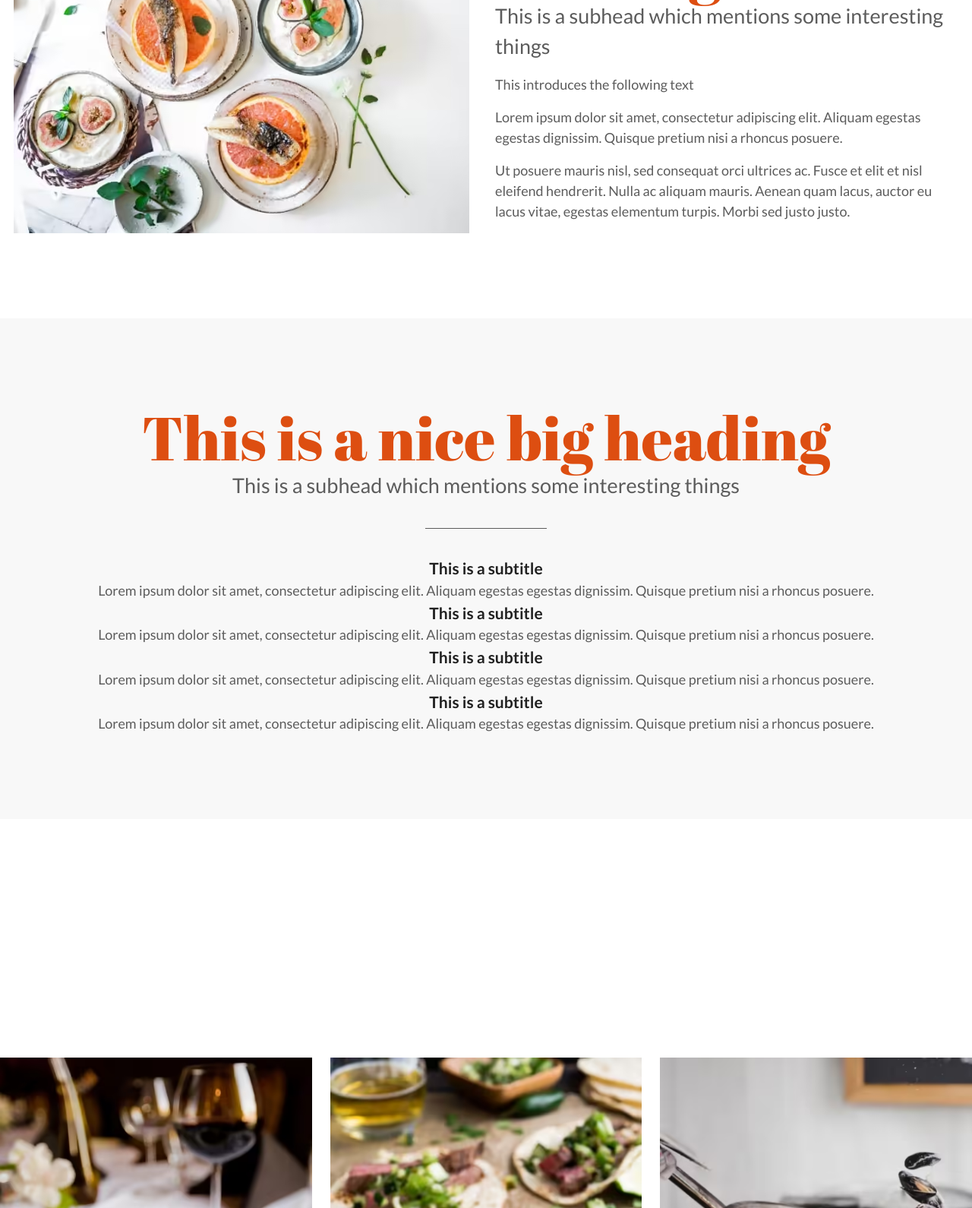
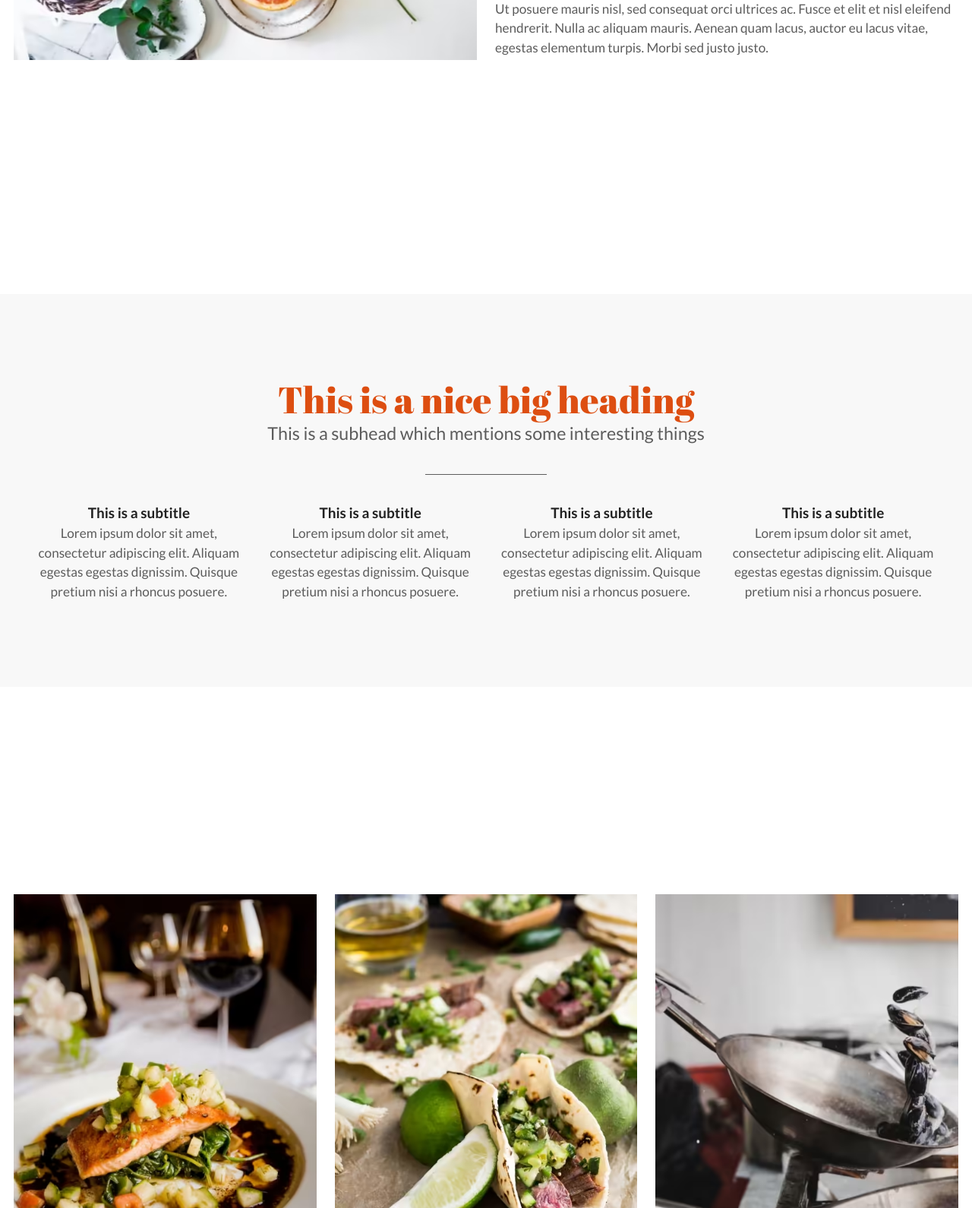
Before and after one commit to fmanimashaun/chef-services, a website built with Vite: page index.html in a window 1280 px wide. Shown: the part 1210-2800 px from the top of the page at 76% size. Built offline with nearby package versions, Linux system fonts and the light colour scheme.

Commit message:
Update the style

```diff
--- a/assets/scss/abstracts/_variables.scss
+++ b/assets/scss/abstracts/_variables.scss
@@ -36,11 +36,11 @@ $ff-base: "Lato", sans-serif;
 $ff-accent: "Abril Fatface", serif;
 
 $font-sizes: (
-  800: 5rem,
-  700: 3.75rem,
-  600: 1.6875rem,
-  500: 1.3125rem,
-  400: 1.125rem,
+  800: clamp(2.5rem, 1.8932rem + 2.589vi, 5rem),
+  700: clamp(2rem, 1.5752rem + 1.8123vi, 3.75rem),
+  600: clamp(1.125rem, 0.9885rem + 0.5825vi, 1.6875rem),
+  500: clamp(1rem, 0.9242rem + 0.3236vi, 1.3125rem),
+  400: clamp(1rem, 0.9697rem + 0.1294vi, 1.125rem),
   300: 1rem,
 );
 
@@ -53,7 +53,6 @@ $hero-padding: 20rem;
 
 $container-inline-padding: 1rem;
 $container-max-width: 77.75rem;
-$container-max-width-wide: 100rem;
 
 $card-body-padding: 5rem;
 
--- a/assets/scss/base/_reset.scss
+++ b/assets/scss/base/_reset.scss
@@ -15,5 +15,6 @@ img,
 picture,
 svg {
   display: block;
-  max-width: 100%;
+  width: 100%;
+  object-fit: cover;
 }
--- a/assets/scss/components/_hero.scss
+++ b/assets/scss/components/_hero.scss
@@ -1,3 +1,5 @@
+@use "../abstracts" as *;
+
 .hero {
   background-image: image-set(
     url("/assets/img/hero-bg.avif") type("image/avif"),
@@ -7,4 +9,17 @@
   background-size: cover;
   background-position: center;
   background-repeat: no-repeat;
+
+  h1 {
+    max-inline-size: 22ch;
+    margin-inline: auto;
+
+    br {
+      display: none;
+
+      @include mq(medium) {
+        display: inline;
+      }
+    }
+  }
 }
--- a/assets/scss/components/_index.scss
+++ b/assets/scss/components/_index.scss
@@ -3,3 +3,4 @@
 @forward "navigation";
 @forward "section-heading";
 @forward "hero";
+@forward "logo";
--- /dev/null
+++ b/assets/scss/components/_logo.scss
@@ -0,0 +1,3 @@
+.logo {
+    width: fit-content;
+}
--- a/assets/scss/components/_navigation.scss
+++ b/assets/scss/components/_navigation.scss
@@ -11,7 +11,7 @@
     text-decoration: none;
     color: clr(neutral, 100);
     font-family: $ff-accent;
-    font-size: fs(600);
+    font-size: fs(400);
 
     &:is(:hover, :focus) {
       opacity: 0.7;
--- a/assets/scss/utilities/_container.scss
+++ b/assets/scss/utilities/_container.scss
@@ -2,13 +2,6 @@
 
 .container {
   --max-width: #{$container-max-width};
-  --padding: size(16);
-
-  max-width: var(--max-width);
-  padding-inline: var(--padding);
+  max-width: var(--max-width, #{$container-max-width});
   margin-inline: auto;
 }
-
-.container[data-type="wide"] {
-  --max-width: #{$container-max-width-wide};
-}
--- a/assets/scss/utilities/_index.scss
+++ b/assets/scss/utilities/_index.scss
@@ -3,3 +3,4 @@
 @forward "spacing";
 @forward "flow";
 @forward "container";
+@forward "shift-up";
--- /dev/null
+++ b/assets/scss/utilities/_shift-up.scss
@@ -0,0 +1,3 @@
+.shift-up {
+	transform: translateY(-40%);
+}
--- a/index.html
+++ b/index.html
@@ -25,8 +25,8 @@
 
 	<main>
 		<section class="hero | hero-section bg-neutral-900 text-center">
-			<div class="container">
-				<h1 class="fs-800 clr-neutral-100  ff-accent margin-block-end-48">Homecooked meals delivered straight to
+			<div class="container" style="--max-width: 70rem">
+				<h1 class="fs-800 clr-neutral-100  ff-accent margin-block-end-48">Homecooked meals <br>delivered straight to
 					your door</h1>
 				<div class="flex-group margin-inline-auto">
 					<button class="button" type="button" data-type="accent">place order</button>
@@ -48,7 +48,7 @@
 					</div>
 					<div class="flow">
 						<header class="section-heading">
-							<h2 class="fs-800 clr-primary-500 ff-accent">This is a nice big heading</h2>
+							<h2 class="fs-700 clr-primary-500 ff-accent">This is a nice big heading</h2>
 							<p class="fs-600 clr-neutral-400 uppercase">This is a subhead which mentions some
 								interesting things</p>
 						</header>
@@ -66,12 +66,12 @@
 		</section>
 
 		<section class="section | bg-neutral-200 text-center">
-			<div class="container">
+			<div class="container" style="--max-width: 74.6875rem">
 				<header class="section-heading" data-decoration="true">
-					<h2 class="fs-800 clr-primary-500 ff-accent">This is a nice big heading</h2>
+					<h2 class="fs-700 clr-primary-500 ff-accent">This is a nice big heading</h2>
 					<p class="fs-600 uppercase">This is a subhead which mentions some interesting things</p>
 				</header>
-				<div class="auto-fit-columns">
+				<div class="grid-auto-fit">
 					<div>
 						<h3 class="fs-500 fw-bold clr-neutral-900 uppercase">This is a subtitle</h3>
 						<p>Lorem ipsum dolor sit amet, consectetur adipiscing elit. Aliquam egestas egestas dignissim.
@@ -101,13 +101,13 @@
 		</section>
 
 		<section class="section | clr-neutral-100" id="meals">
-			<div class="container" data-type="wide">
+			<div class="container" style="--max-width: 101.5625rem">
 				<header class="section-heading | text-center" data-decoration="true">
-					<h2 class="fs-800">This is a nice big headline</h2>
+					<h2 class="fs-700">This is a nice big headline</h2>
 					<p class="fs-600 uppercase">This is a subhead which mentions som interesting things</p>
 				</header>
 
-				<div class="even-columns">
+				<div class="even-columns container">
 					<!-- column 1 -->
 					<div>
 						<figure class="interactive-figure">
@@ -164,8 +164,8 @@
 		</section>
 
 		<section class="testimonials section" id="testimonials">
-			<div class="container">
-				<h2 class="clr-primary-500 ff-accent">What our clients are saying about us</h2>
+			<div class="container" style="--max-width: 101.5625rem">
+				<h2 class="clr-primary-500 ff-accent fs-700 text-center">What our clients are saying about us</h2>
 
 				<div class="even-columns">
 					<div class="card | box-shadow-1">
```
